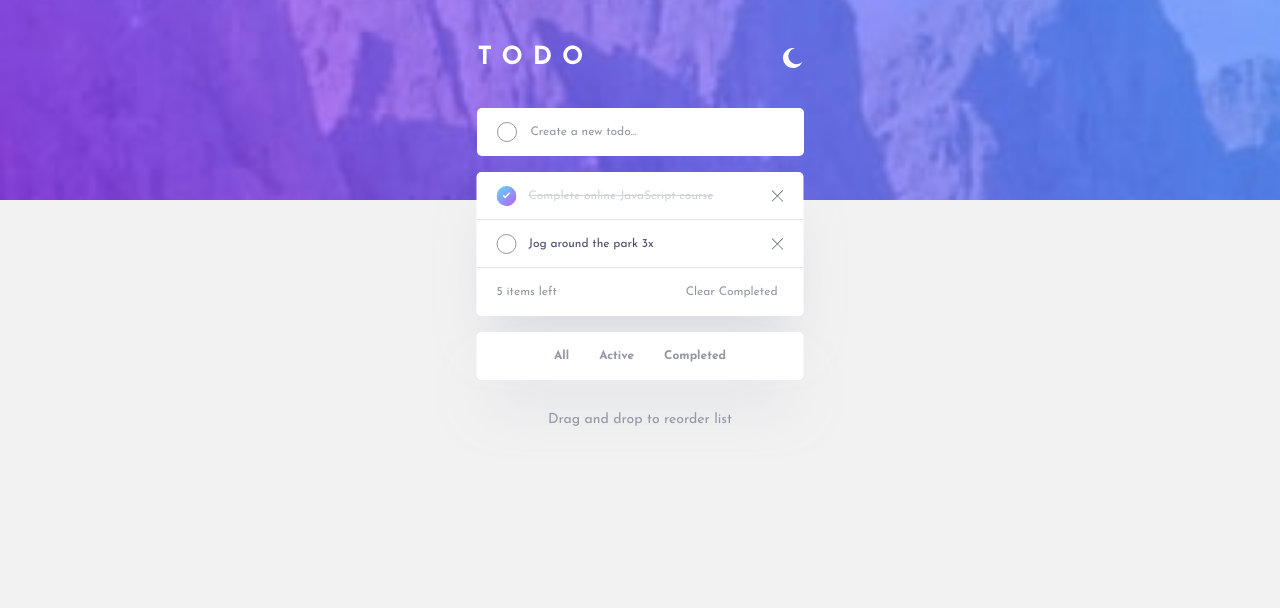
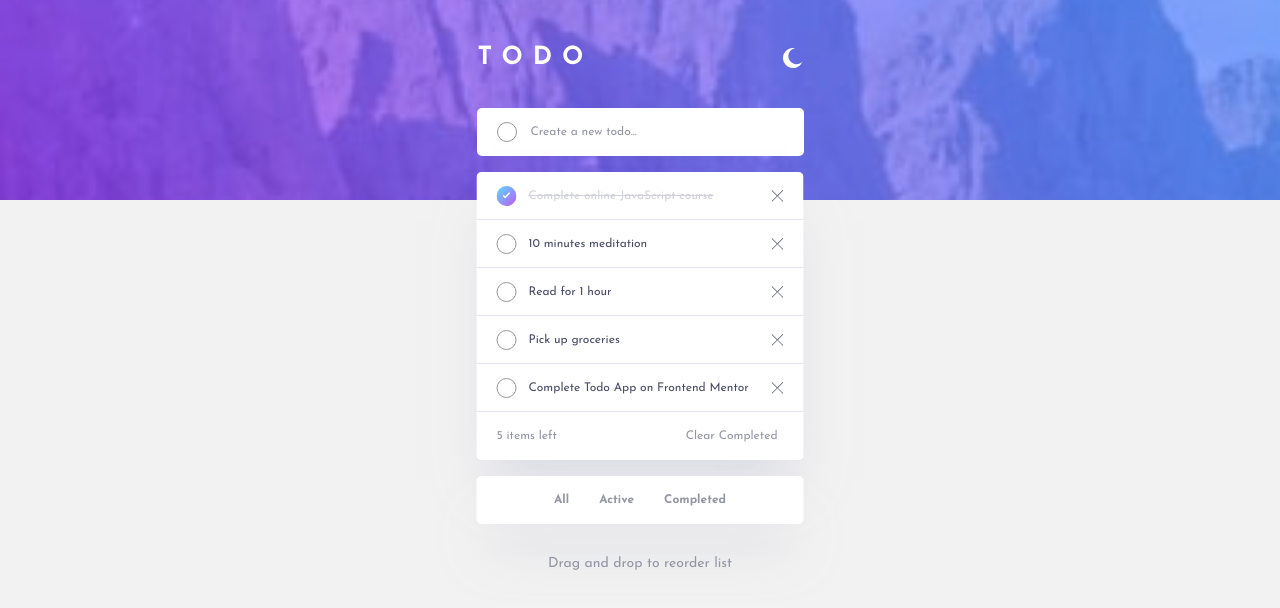
Before and after one commit to danielopq/todo-react, a React (Vite) app: page / in a window 1280 px wide. Shown: the top 608 px of the page. Built offline with nearby package versions, Linux system fonts and the light colour scheme.

Commit message:
css code cleaning - todo classes modified or deleted

```diff
--- a/src/App.css
+++ b/src/App.css
@@ -36,7 +36,7 @@ input:focus {
 
 /*------------ CONTAINERS ------------*/
 
-.todo {
+.whiteContainer {
   width: 327px;
   height: 48px;
   display: flex;
@@ -47,23 +47,12 @@ input:focus {
   background-color: white;
 }
 
-.top-todo {
-  border-top-right-radius: 5px;
-  border-top-left-radius: 5px;
-  border-bottom: solid 1px #E3E4F1;
+.single-cont {
+  border-radius: 5px;
 }
 
-.mid-todo {
+.task {
   border-bottom: solid 1px #E3E4F1;
-}
-
-.bottom-todo {
-  border-bottom-right-radius: 5px;
-  border-bottom-left-radius: 5px;
-}
-
-.single-todo {
-  border-radius: 5px;
 }
 
 /*------------ TEXT ------------*/
@@ -191,6 +180,7 @@ main {
 }
 
 #todoList {
+  overflow: hidden;
   box-shadow: 0px 35px 50px -15px hsla(237, 19.6%, 80%, 0.5);
   border-radius: 5px;
 }
--- a/src/App.jsx
+++ b/src/App.jsx
@@ -9,7 +9,7 @@ function App() {
           <button id="changeBg-bt"></button>
         </div>
         <form>
-          <div id="newTodo" className="todo single-todo">
+          <div id="newTodo" className="whiteContainer single-cont">
             <button className='state-bt unFinished-bt'></button>
             <input id="createTodo" type="text" placeholder='Create a new todo...'></input>
           </div>
@@ -18,22 +18,37 @@ function App() {
       <main>
         <div id="main-container">
           <section id="todoList">
-            <article id="tarea01" className="todo top-todo">
+            <article id="tarea01" className="whiteContainer task">
               <button className='state-bt finished-bt'></button>
               <p className='todoText completed'>Complete online JavaScript course</p>
               <button className='delete-bt'></button>
             </article>
-            <article id="tarea02" className="todo mid-todo">
+            <article id="tarea02" className="whiteContainer task">
               <button className='state-bt unFinished-bt'></button>
-              <p className='todoText unCompleted'>Jog around the park 3x</p>
+              <p className='todoText unCompleted'>10 minutes meditation</p>
               <button className='delete-bt'></button>
             </article>
-            <div id="info-bar" className='todo bottom-todo'>
+            <article id="tarea03" className="whiteContainer task">
+              <button className='state-bt unFinished-bt'></button>
+              <p className='todoText unCompleted'>Read for 1 hour</p>
+              <button className='delete-bt'></button>
+            </article>
+            <article id="tarea04" className="whiteContainer task">
+              <button className='state-bt unFinished-bt'></button>
+              <p className='todoText unCompleted'>Pick up groceries</p>
+              <button className='delete-bt'></button>
+            </article>
+            <article id="tarea05" className="whiteContainer task">
+              <button className='state-bt unFinished-bt'></button>
+              <p className='todoText unCompleted'>Complete Todo App on Frontend Mentor</p>
+              <button className='delete-bt'></button>
+            </article>
+            <div id="info-bar" className='whiteContainer'>
               <p id="info" name="info">5 items left</p>
               <button className="clear-bt">Clear Completed</button>
             </div>
           </section>
-          <menu className='todo single-todo'>
+          <menu className='whiteContainer single-cont'>
             <button className='bt-select'>All</button>
             <button className='bt-select'>Active</button>
             <button className='bt-select'>Completed</button>
```
